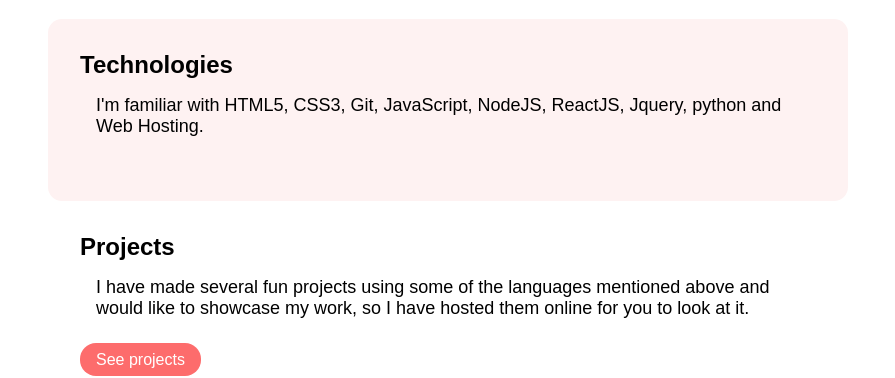
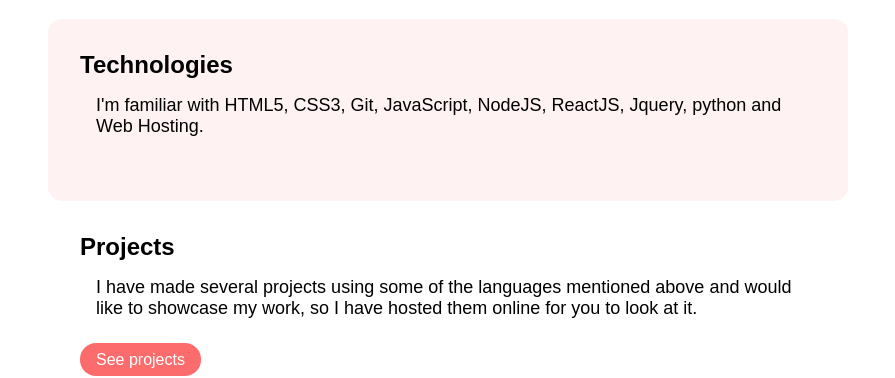
Before and after one commit to BlueBunn1e/yash-portfolio, a plain HTML site: page index.html in a window 1280 px wide. Shown: the part 578-956 px from the top of the page, without its empty margins (192-1087 px from the left). Drawn offline with Linux system fonts and the light colour scheme.

Commit message:
Update index.html

```diff
--- a/index.html
+++ b/index.html
@@ -30,8 +30,7 @@
         <section class="sec2-color">
 
             <h1>Projects</h1>
-            <p>I have made several fun projects using some of the languages mentioned above and would like to showcase
-                my work, so I have hosted them online for you to look at it.</p>
+            <p>I have made several projects using some of the languages mentioned above and would like to showcase my work, so I have hosted them online for you to look at it.</p>
             <a href="project.html" class="link main-butt">See projects</a>
         </section>
         <section class="sec1-color sec-margin">
```
